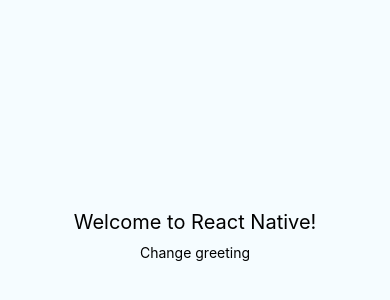
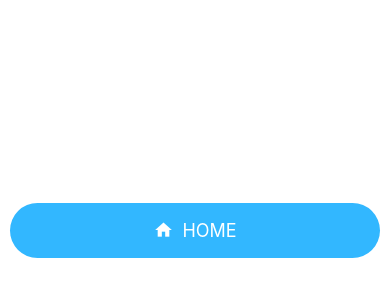
Before and after one commit to geekysrm/react-native-first-try, a React Native app: screen / in a window 390 px wide. Shown: the part 192-492 px from the top of the page. Built offline with nearby package versions, Linux system fonts and the light colour scheme.

Commit message:
Create home button (Day 2 Part 1)

```diff
--- a/App.js
+++ b/App.js
@@ -1,16 +1,27 @@
 import React, { Component } from "react";
-import { StyleSheet, Text, View } from "react-native";
+import { StyleSheet, View, Text, TouchableHighlight } from "react-native";
+import Icon from "react-native-vector-icons/MaterialIcons";
 
 export default class App extends Component {
-  state = { greeting: "Welcome to React Native!" };
-  updateGreeting = () => {
-    this.setState({ greeting: "New Greeting!" });
+  onPress = () => {
+    alert("Button pressed");
   };
   render() {
     return (
       <View style={styles.container}>
-        <Text style={styles.welcome}>{this.state.greeting}</Text>
-        <Text onPress={this.updateGreeting}>Change greeting</Text>
+        {/* <View style={[styles.box, { backgroundColor: "red" }]} />
+        <View style={[styles.box, { backgroundColor: "green" }]} />
+    <View style={[styles.box, { backgroundColor: "blue" }]} /> */}
+        <TouchableHighlight
+          underlayColor="rgba(50,183,255,0.8)"
+          onPress={this.onPress}
+          style={styles.button}
+        >
+          <View style={styles.textContainer}>
+            <Icon name="home" size={20} color="white" />
+            <Text style={styles.text}>HOME</Text>
+          </View>
+        </TouchableHighlight>
       </View>
     );
   }
@@ -18,14 +29,32 @@ export default class App extends Component {
 
 const styles = StyleSheet.create({
   container: {
-    flex: 1,
+    flex: 1, //this is the most parent container, so fill the entire screen
+    // don't have to write display:flex
+    // flexDirection: "row", //primary axis -> row (y-axis)
+    // justifyContent: "space-between", //layout items on primary axis
+    // alignItems: "flex-end" //layout items on secondary axis
+    justifyContent: "center"
+    //alignItems: "center"
+  },
+  // box: {
+  //   flex: 1, //fill up inside parent equally
+  //   margin: 10
+  // }
+  button: {
+    backgroundColor: "rgba(50,183,255,1)",
+    borderRadius: 30,
+    padding: 17,
+    margin: 10
+  },
+  textContainer: {
     justifyContent: "center",
     alignItems: "center",
-    backgroundColor: "#F5FCFF"
+    flexDirection: "row"
   },
-  welcome: {
-    fontSize: 20,
-    textAlign: "center",
-    margin: 10
+  text: {
+    color: "white",
+    fontSize: 18,
+    marginLeft: 9
   }
 });
--- a/package.json
+++ b/package.json
@@ -8,7 +8,8 @@
   },
   "dependencies": {
     "react": "16.5.0",
-    "react-native": "0.57.2"
+    "react-native": "0.57.2",
+    "react-native-vector-icons": "^6.0.2"
   },
   "devDependencies": {
     "babel-jest": "23.6.0",
```
Also changed, not shown: 21 other files (tests, documents, lock files or other folders).
